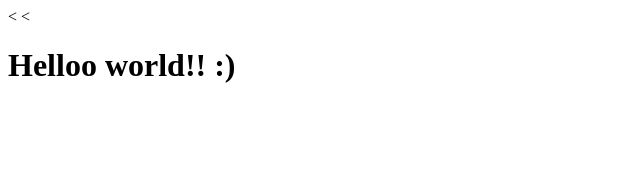
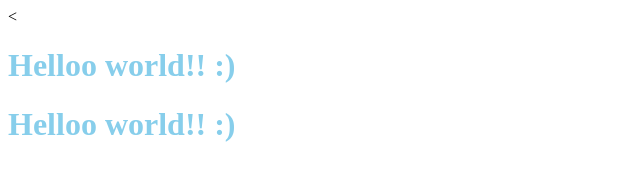
Before and after one commit to vace5/myWeb, a plain HTML site: page index.html in a window 1280 px wide. Shown: the whole page, without its empty margins (0-640 px from the left). Drawn offline with Linux system fonts and the light colour scheme.

Commit message:
Update index.html

```diff
--- a/index.html
+++ b/index.html
@@ -3,9 +3,16 @@
   <head>
     <meta charset="utf-8">
     <title>Moj Sajt</title>
+    <style media="screen">
+      h1 {
+        color:skyblue;
+      }
+    </style>
   </head>
   <body>
-    <<h1> Helloo world!! :)</h1>
+    <h1> Helloo world!! :)</h1>
+    <h1> Helloo world!! :)</h1>
+
 
   </body>
 </html>
```
